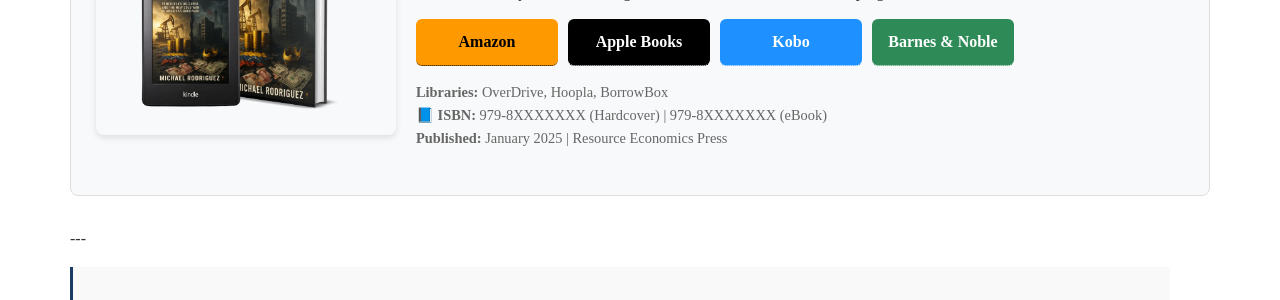
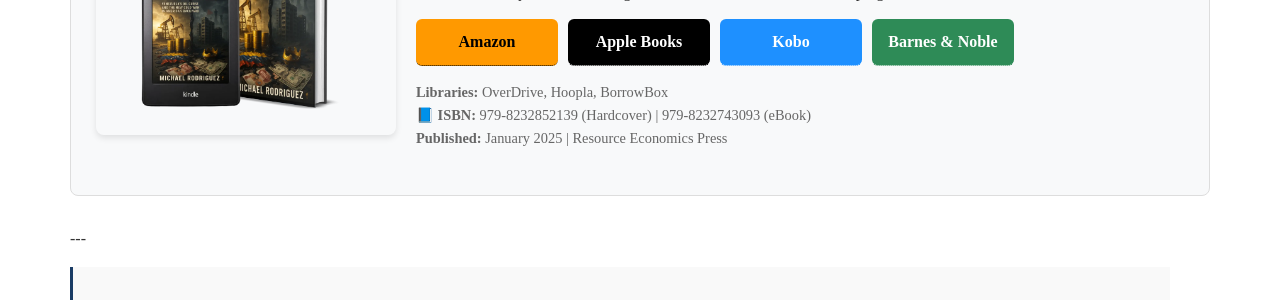
Before and after one commit to Zews123/michael-rodriguez-books, a Jekyll site: the page built from blog/venezuela-oil-curse-faq.html, in a window 1280 px wide and 900 px high, scrolled down 5325 px. Shown: the part 153-453 px from the top of the window. Built offline with Jekyll 4.4.1, drawn with Linux system fonts in a browser that asks for light colours.

Commit message:
Update venezuela-oil-curse-faq.html

```diff
--- a/blog/venezuela-oil-curse-faq.html
+++ b/blog/venezuela-oil-curse-faq.html
@@ -275,15 +275,15 @@
       <div class="book-description">Explosive investigation into how the country with the world's largest oil reserves became a failed narco-state. Discover the $15M bounty, China's $67B gambit, and the new Cold War reshaping Latin America.</div>
 
       <div class="book-buttons" style="display: flex; flex-wrap: wrap; gap: 10px; margin: 15px 0;">
-        <a href="https://www.amazon.com/dp/B0XXXXXX" target="_blank" rel="noopener noreferrer" style="background: #ff9900; color: #000; padding: 10px 16px; border-radius: 6px; text-decoration: none; font-weight: 700; display: inline-block; text-align: center; min-width: 110px;">Amazon</a>
-        <a href="https://books.apple.com/us/book/the-richest-poor-country/idXXXXXXX" target="_blank" rel="noopener noreferrer" style="background: #000; color: #fff; padding: 10px 16px; border-radius: 6px; text-decoration: none; font-weight: 700; display: inline-block; text-align: center; min-width: 110px;">Apple Books</a>
-        <a href="https://www.kobo.com/ww/en/ebook/the-richest-poor-country" target="_blank" rel="noopener noreferrer" style="background: #1e90ff; color: #fff; padding: 10px 16px; border-radius: 6px; text-decoration: none; font-weight: 700; display: inline-block; text-align: center; min-width: 110px;">Kobo</a>
-        <a href="https://www.barnesandnoble.com/w/the-richest-poor-country-michael-rodriguez" target="_blank" rel="noopener noreferrer" style="background: #2e8b57; color: #fff; padding: 10px 16px; border-radius: 6px; text-decoration: none; font-weight: 700; display: inline-block; text-align: center; min-width: 110px;">Barnes & Noble</a>
+        <a href="https://www.amazon.com/Richest-Poor-Country-Venezuelas-Americas/dp/B0FRNDH7TT" target="_blank" rel="noopener noreferrer" style="background: #ff9900; color: #000; padding: 10px 16px; border-radius: 6px; text-decoration: none; font-weight: 700; display: inline-block; text-align: center; min-width: 110px;">Amazon</a>
+        <a href="https://books.apple.com/us/book/the-richest-poor-country-venezuelas-oil-curse-and/id6752564888" target="_blank" rel="noopener noreferrer" style="background: #000; color: #fff; padding: 10px 16px; border-radius: 6px; text-decoration: none; font-weight: 700; display: inline-block; text-align: center; min-width: 110px;">Apple Books</a>
+        <a href="https://www.kobo.com/ww/en/ebook/the-richest-poor-country-venezuela-s-oil-curse-and-the-new-cold-war-in-america-s-backyard?sId=73866e4b-839d-429c-83b5-d18353742228&ssId=MpukmMW_XI63caE6iAXij" target="_blank" rel="noopener noreferrer" style="background: #1e90ff; color: #fff; padding: 10px 16px; border-radius: 6px; text-decoration: none; font-weight: 700; display: inline-block; text-align: center; min-width: 110px;">Kobo</a>
+        <a href="https://www.barnesandnoble.com/w/the-richest-poor-country-michael-rodriguez/1148293853?ean=9798232852139" target="_blank" rel="noopener noreferrer" style="background: #2e8b57; color: #fff; padding: 10px 16px; border-radius: 6px; text-decoration: none; font-weight: 700; display: inline-block; text-align: center; min-width: 110px;">Barnes & Noble</a>
       </div>
 
       <p style="margin: 0; font-size: 0.9em; color: #666;">
         <strong>Libraries:</strong> OverDrive, Hoopla, BorrowBox<br>
-        <strong>📘 ISBN:</strong> 979-8XXXXXXX (Hardcover) | 979-8XXXXXXX (eBook)<br>
+        <strong>📘 ISBN:</strong> 979-8232852139 (Hardcover) | 979-8232743093 (eBook)<br>
         <strong>Published:</strong> January 2025 | Resource Economics Press
       </p>
     </div>
```
